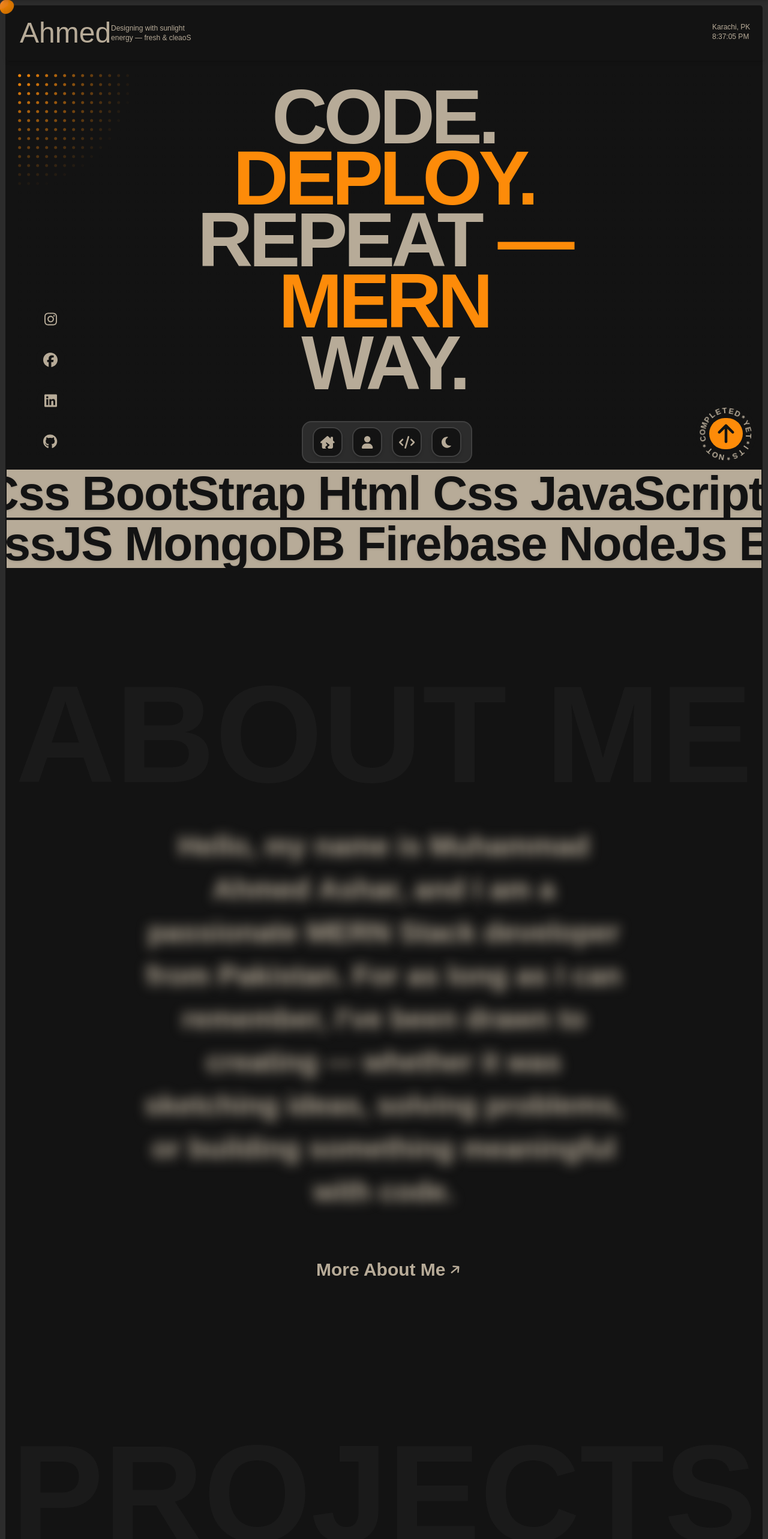
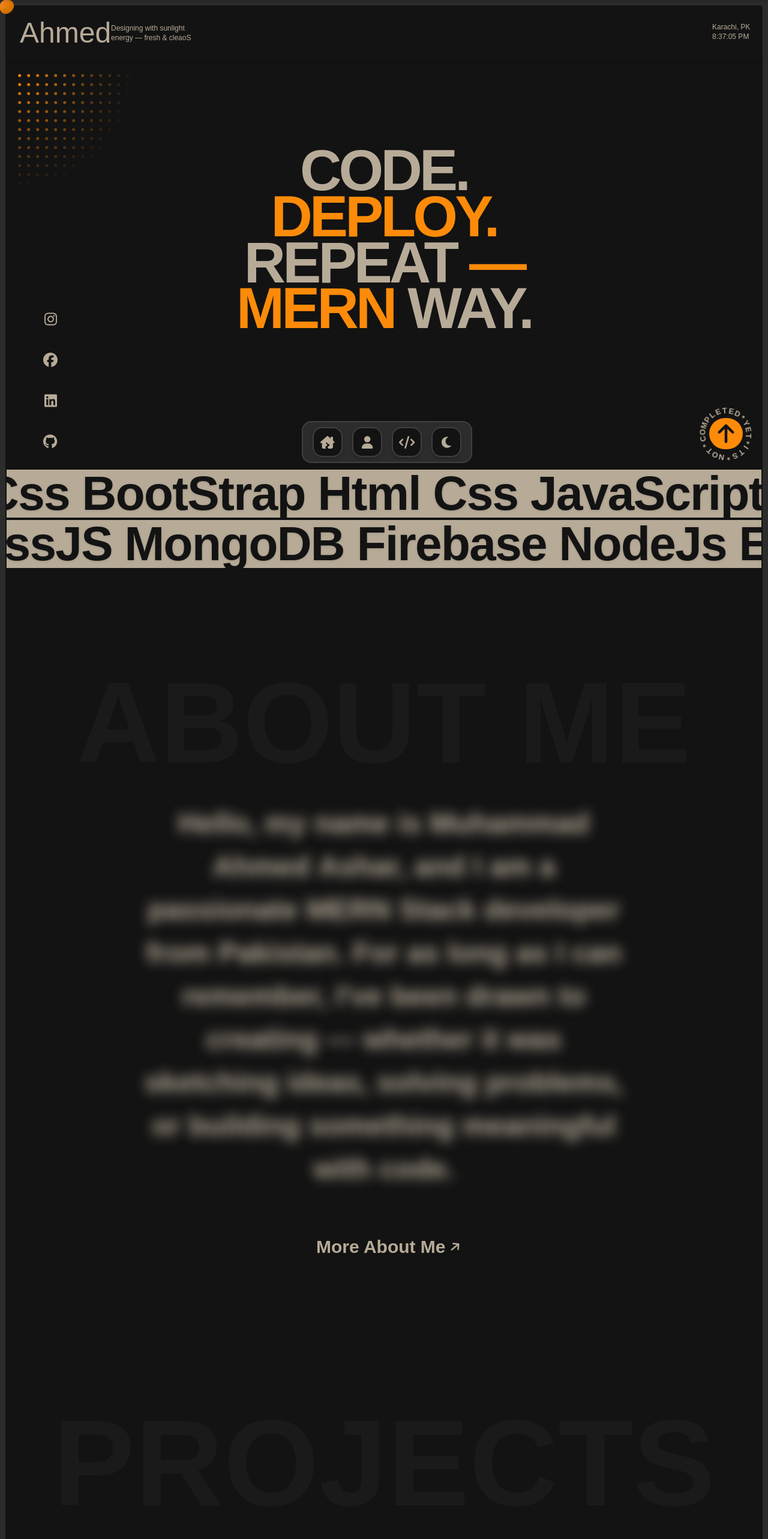
Before and after one commit to ahmed-ashar/Portfolio, a React (Vite) app: page / in a window 1280 px wide. Shown: the top 2566 px of the page at 60% size. Built offline with nearby package versions, Linux system fonts and the light colour scheme; a web font is replaced by a local one.

Commit message:
text size

```diff
--- a/src/components/AboutSection.jsx
+++ b/src/components/AboutSection.jsx
@@ -10,7 +10,7 @@ const AboutSection = () => {
       <div className="w-full flex flex-col justify-center items-center relative px-4">
         <div className="sticky top-50 sm:top-30 left-0 w-full text-center gray-text font-extrabold  opacity-30 leading-none">
           <TextReveal delay={1}>
-            <h1 className="text-[18vw]">ABOUT ME</h1>
+            <h1 className="text-[14vw] sm:text-[15vw] ">ABOUT ME</h1>
           </TextReveal>
         </div>
 
--- a/src/components/FooterSection.jsx
+++ b/src/components/FooterSection.jsx
@@ -83,7 +83,7 @@ const FooterSection = () => {
         </div>
 
         <div className=" absolute  bottom-0 w-full text-center font-extrabold opacity-10  leading-none text-off-white">
-          <h1 className="text-[20vw]   ">CONTACT</h1>
+          <h1 className="text-[18vw]   ">CONTACT</h1>
         </div>
       </div>
     </div>
--- a/src/components/Hero.jsx
+++ b/src/components/Hero.jsx
@@ -11,7 +11,7 @@ const Hero = () => {
       <div className="absolute bottom-[50%] right-[50%] transform translate-[50%] text-center z-55">
         <Magnet padding={5} disabled={false} magnetStrength={90}>
           <TextReveal delay={0.5}>
-            <h1 className="text-5xl sm:text-6xl md:text-7xl lg:text-8xl xl:text-9xl 2xl:text-[9rem] text-off-white font-extrabold leading-[0.8] tracking-tighter ">
+            <h1 className="text-5xl sm:text-5xl md:text-6xl lg:text-7xl xl:text-8xl 2xl:text-[8rem] text-off-white font-extrabold leading-[0.8] tracking-tighter ">
               <div>CODE.</div>
               <div className="orange-text">DEPLOY.</div>
               <div>
--- a/src/components/ProjectSection.jsx
+++ b/src/components/ProjectSection.jsx
@@ -31,7 +31,7 @@ const ProjectSection = () => {
     <div className="relative ">
       <div className="sticky top-50 sm:top-30 left-0 w-full text-center font-extrabold opacity-30 leading-none gray-text" >
         <TextReveal delay={1}>
-          <h1 className="text-[17vw] sm:text-[18vw]">PROJECTS</h1>
+          <h1 className="text-[15vw] sm:text-[16vw]">PROJECTS</h1>
         </TextReveal>
       </div>
 
--- a/src/components/QuoteSection.jsx
+++ b/src/components/QuoteSection.jsx
@@ -9,7 +9,7 @@ const QuoteSection = () => {
       <div className="w-full flex flex-col justify-center items-center relative px-4">
         <div className="sticky top-50 sm:top-30 w-full text-center font-extrabold  opacity-30 leading-none gray-text">
           <TextReveal delay={1}>
-            <h1 className="text-[20vw] sm:text-[22vw]">QUOTES</h1>
+            <h1 className="text-[18vw] sm:text-[20vw]">QUOTES</h1>
           </TextReveal>
         </div>
 
```
